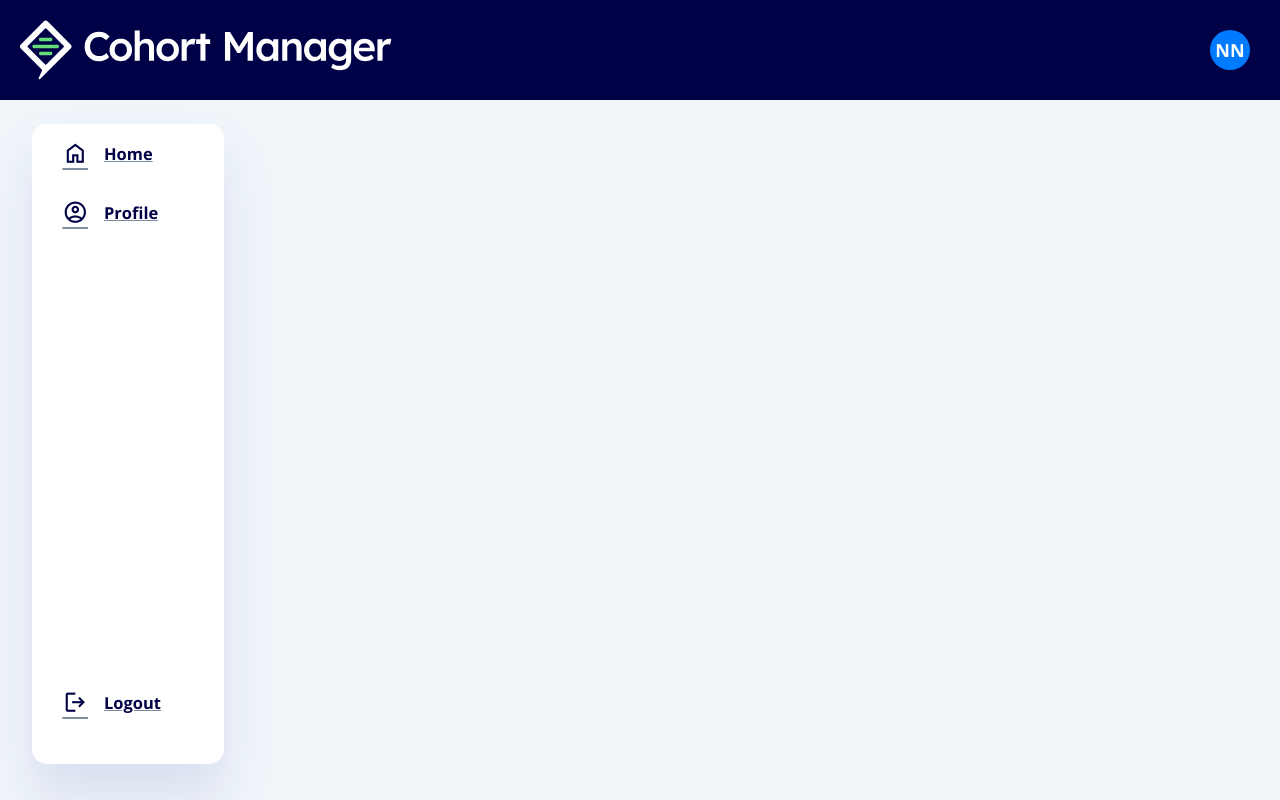
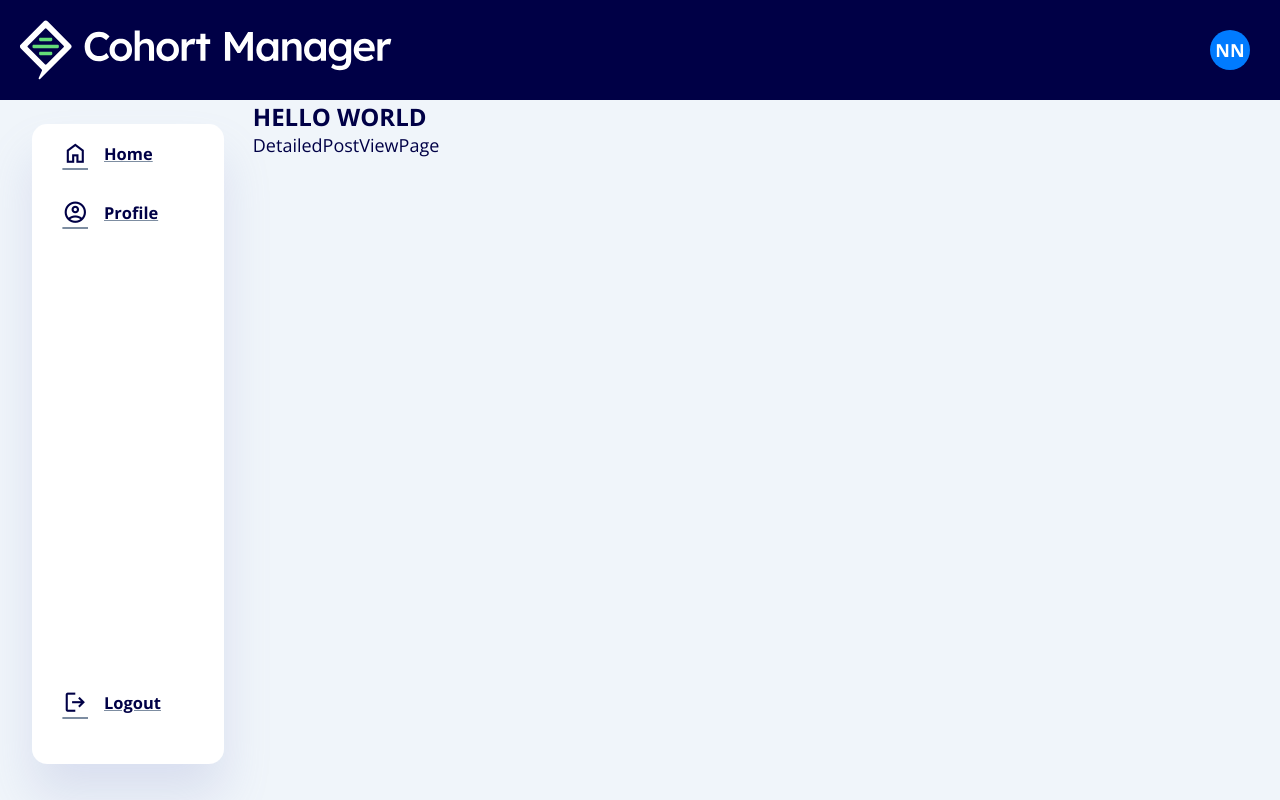
Before and after one commit to boolean-uk/react-cohort-dashboard-challenge, a React (Vite) app: page /post/view/1 in a window 1280 px wide. Built offline with nearby package versions, Linux system fonts and the light colour scheme; no server answers; the HTML template or start-up script is replaced by a standard one.

Commit message:
last core in progress

```diff
--- a/src/App.css
+++ b/src/App.css
@@ -63,7 +63,7 @@ body {
   font-family: "Open Sans", sans-serif;
   font-size: 0.88rem;
   user-select: none;
-  overflow: scroll;
+  overflow-x: hidden;
   color: var(--clr-backgound);
   background-color: #f0f5fa;
 }
@@ -157,8 +157,13 @@ aside .sidebar .message-count {
   border-radius: var(--border-radius-1);
 }
 
-main > * {
-  display: block;
+main {
+  grid-column-start: 2;
+  grid-column-end: 4;
+}
+
+main > ul {
+  padding-left: 0;
 }
 
 .blogpost-card {
--- a/src/App.jsx
+++ b/src/App.jsx
@@ -5,6 +5,7 @@ import HeaderViewModule from "./components/HeaderViewModule.jsx";
 import { Routes, Route } from "react-router-dom";
 import HomePage from "./components/HomePage.jsx";
 import ProfilePage from "./components/ProfilePage.jsx";
+import DetailedPostViewPage from "./components/DetailedPostViewPage.jsx";
 
 //temp before component
 import { Link } from "react-router-dom";
@@ -49,10 +50,10 @@ function App() {
                 <h3>Profile</h3>
               </Link>
 
-              <a href="#">
+              <Link to="#">
                 <span className="material-symbols-outlined">logout</span>
                 <h3>Logout</h3>
-              </a>
+              </Link>
             </div>
           </aside>
 
@@ -60,6 +61,10 @@ function App() {
             <Routes>
               <Route path="/" element={<HomePage />}></Route>
               <Route path="/profile" element={<ProfilePage />}></Route>
+              <Route
+                path="post/view/:id"
+                element={<DetailedPostViewPage />}
+              ></Route>
             </Routes>
           </main>
         </div>
--- /dev/null
+++ b/src/components/DetailedPostViewPage.jsx
@@ -0,0 +1,32 @@
+import { useEffect } from "react";
+
+function DetailedPostViewPage() {
+  const URL = `https://boolean-api-server.fly.dev/llllllll-l/post`;
+  useEffect(() => {
+    fetchData();
+  }, [URL]);
+
+  const fetchData = async () => {
+    try {
+      const response = await fetch(URL);
+
+      if (!response.ok) {
+        console.log(`Error: ${response.status} - ${response.statusText}`);
+      }
+
+      const data = await response.json();
+      const sortedPosts = data.sort((a, b) => b.id - a.id);
+      setPostsList(sortedPosts);
+    } catch (er) {
+      console.log("OBS!!! Something went wrong retrieving Posts from DB");
+    }
+  };
+  return (
+    <>
+      <h1>HELLO WORLD</h1>
+      <p>DetailedPostViewPage</p>
+    </>
+  );
+}
+
+export default DetailedPostViewPage;
--- a/src/components/componenets_homepage/CommentsListItem.jsx
+++ b/src/components/componenets_homepage/CommentsListItem.jsx
@@ -20,7 +20,7 @@ function CommentsListItem(props) {
 
   useEffect(() => {
     fetchDataForComments();
-  }, [post.id, postURL, userURL]);
+  }, []);
 
   const fetchDataForComments = async () => {
     try {
--- a/src/components/componenets_homepage/PostsListItem.jsx
+++ b/src/components/componenets_homepage/PostsListItem.jsx
@@ -2,12 +2,12 @@ import { useEffect, useState } from "react";
 import PropTypes from "prop-types";
 import CommentsListItem from "./CommentsListItem.jsx";
 import { getInitials } from "../../utils/getInitials";
+import { Link } from "react-router-dom";
 
 function PostsListItem(props) {
   const { post } = props;
 
   const [currentContact, setCurrentContact] = useState(null);
-  const [comments, setComments] = useState([]);
 
   const URL = `https://boolean-api-server.fly.dev/llllllll-l/contact`;
 
@@ -25,10 +25,6 @@ function PostsListItem(props) {
 
       const data = await response.json();
       setCurrentContact(data);
-
-      if (data.comments) {
-        setComments(data.comments);
-      }
     } catch (error) {
       console.log("OBS!!! Something went wrong:", error.message);
     }
@@ -46,7 +42,9 @@ function PostsListItem(props) {
             </div>
             <div className="contact-info">
               <h2>{`${currentContact.firstName} ${currentContact.lastName}`}</h2>
-              <h3>{`${post.title}`}</h3>
+              <Link to={`/post/view/${post.id}`}>
+                <h3>{`${post.title}`}</h3>
+              </Link>
             </div>
           </div>
         ) : (
```
